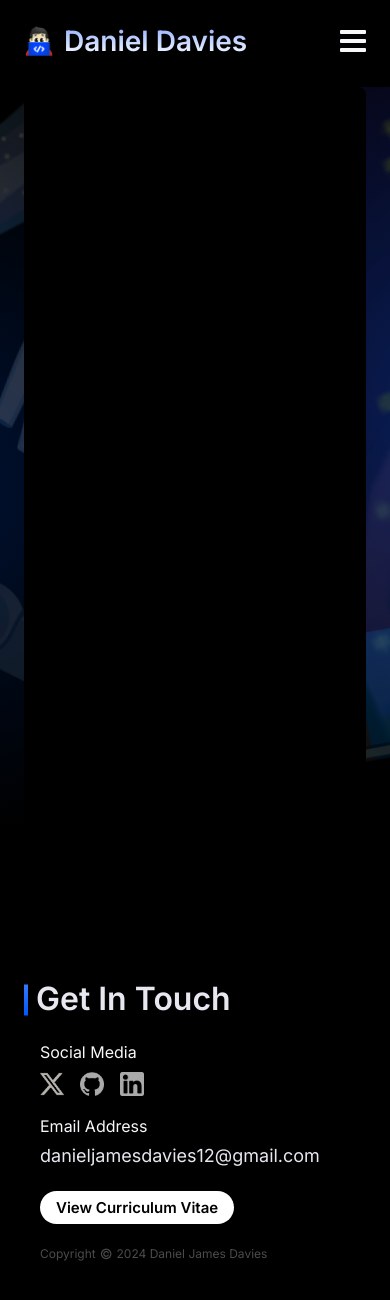
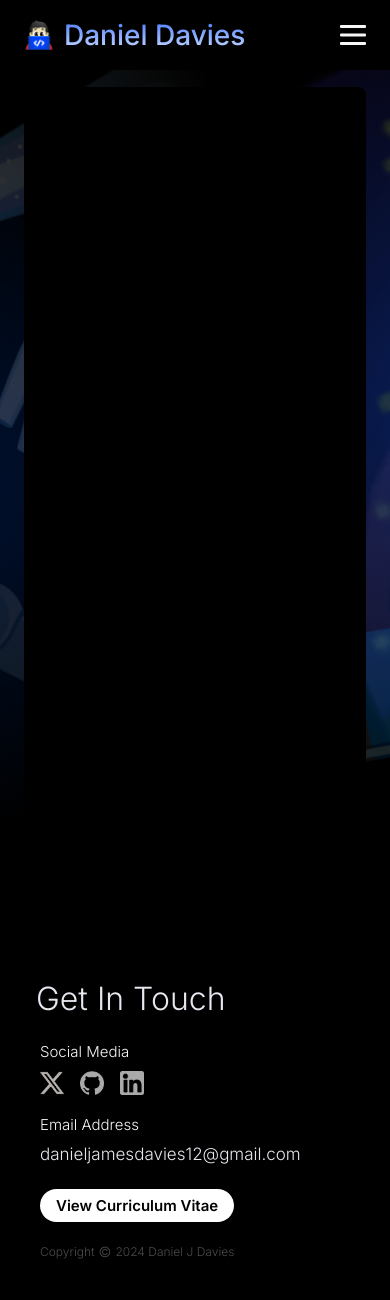
Before and after one commit to DanielJamesDavies/PortfolioWebsite, a React (Create React App) app: page /cv in a window 390 px wide. Shown: the top 1300 px of the page. Built offline with nearby package versions, Linux system fonts and the light colour scheme; a web font is replaced by a local one.

Commit message:
UI Improvements

```diff
--- a/src/components/Footer/Footer.css
+++ b/src/components/Footer/Footer.css
@@ -5,26 +5,15 @@
 	padding-bottom: 48px;
 	width: calc(100% - (2 * var(--page-padding)));
 	max-width: var(--max-width);
+	font-weight: 300;
 }
 
 .footer-title {
 	position: relative;
 	margin-bottom: 24px;
 	padding-left: 12px;
-	font-size: 38px;
-	font-weight: 600;
-}
-
-.footer-title::before {
-	position: absolute;
-	top: 50%;
-	left: 0;
-	transform: translateY(calc(-50% + 1px));
-	display: block;
-	content: "";
-	width: 4px;
-	height: calc(100% - 8px);
-	background: linear-gradient(180deg, var(--colour-blue-tint), var(--colour-blue));
+	font-size: 28px;
+	font-weight: 300;
 }
 
 .footer-section-1 {
@@ -39,13 +28,13 @@
 .footer-links-title,
 .footer-download-cv-btn-title {
 	margin-bottom: 2px;
-	font-size: 16px;
+	font-size: 15px;
 	color: var(--text-colour-secondary);
 }
 
 .footer-email {
 	line-height: 36px;
-	font-size: 18px;
+	font-size: 17px;
 }
 
 .footer-links {
--- a/src/components/Footer/Footer.jsx
+++ b/src/components/Footer/Footer.jsx
@@ -49,7 +49,7 @@ export const Footer = () => {
 			<div className='footer-copyright'>
 				<div>Copyright</div>
 				<div className='footer-copyright-symbol'>©</div>
-				<div>{new Date().getFullYear()} Daniel James Davies</div>
+				<div>{new Date().getFullYear()} Daniel J Davies</div>
 			</div>
 		</div>
 	);
--- a/src/components/Header/Header.css
+++ b/src/components/Header/Header.css
@@ -7,10 +7,10 @@
 	display: flex;
 	align-items: center;
 	margin: 0 auto;
-	padding: 24px 0;
 
 	width: calc(100vw - 24px);
 	width: calc(100vw - (2 * var(--page-padding)));
+	height: 70px;
 	max-width: var(--max-width);
 }
 
@@ -24,7 +24,7 @@
 	content: "";
 
 	width: 100vw;
-	height: 87px;
+	height: 70px;
 
 	background: var(--colour-grey-primary);
 }
@@ -37,7 +37,7 @@
 	align-items: center;
 	background: transparent;
 	color: var(--text-colour-primary);
-	font-size: 28px;
+	font-size: 22px;
 	font-weight: 600;
 	transition: 0.2s;
 	cursor: pointer;
@@ -45,8 +45,8 @@
 }
 
 .header-name-text {
-	font-weight: 600;
-	background: linear-gradient(180deg, #04f -120%, #fff);
+	font-weight: 500;
+	background: linear-gradient(180deg, #04f -50%, #cdf);
 	-webkit-background-clip: text;
 	-webkit-text-fill-color: transparent;
 }
@@ -135,7 +135,7 @@
 	border-radius: 1px;
 	content: "";
 	width: var(--hamburgerWidth);
-	height: 4px;
+	height: 3px;
 	background: var(--text-colour-secondary);
 	transition: 0.2s, opacity 0s;
 }
@@ -146,7 +146,7 @@
 }
 
 .header-hamburger-line:nth-child(1) {
-	top: 0;
+	top: 1px;
 }
 
 .header-hamburger-line:nth-child(2) {
@@ -155,7 +155,7 @@
 }
 
 .header-hamburger-line:nth-child(3) {
-	bottom: 0;
+	bottom: 1px;
 }
 
 .header-is-displaying-pages .header-hamburger-line:nth-child(1) {
@@ -325,10 +325,6 @@
 }
 
 @media (max-width: 900px) {
-	.header::before {
-		height: 87px;
-	}
-
 	.header-name {
 		font-size: 28px;
 	}
--- a/src/components/Page/Page.css
+++ b/src/components/Page/Page.css
@@ -97,15 +97,23 @@
 .page-background-emoji-container:nth-child(2) {
 	top: -280px;
 	right: 540px;
-	font-size: 230px;
-	transform: rotate(25deg);
+	font-size: 245px;
+	transform: rotate(30deg);
 	filter: hue-rotate(15deg);
 }
 
-@media (max-width: 1200px) {
+@media (max-width: 1350px) {
 	.page-background-emoji-container:nth-child(2) {
 		top: -280px;
 		right: 35dvw;
+	}
+}
+
+@media (max-width: 600px) {
+	.page-background-emoji-container:nth-child(2) {
+		transform: rotate(35deg);
+		right: 28dvw;
+		font-size: 210px;
 	}
 }
 
--- a/src/pages/Home/TechnologiesList/TechnologiesList.css
+++ b/src/pages/Home/TechnologiesList/TechnologiesList.css
@@ -11,20 +11,8 @@
 	position: relative;
 	margin-bottom: 24px;
 	padding-left: 12px;
-	font-size: 38px;
-	font-weight: 600;
-}
-
-.home-technologies-list-title::before {
-	position: absolute;
-	top: 50%;
-	left: 0;
-	transform: translateY(calc(-50% + 1px));
-	display: block;
-	content: "";
-	width: 4px;
-	height: calc(100% - 8px);
-	background: var(--text-colour-blue);
+	font-size: 28px;
+	font-weight: 300;
 }
 
 .home-technologies-list-level {
@@ -36,7 +24,7 @@
 .home-technologies-list-level-competence {
 	margin-bottom: 12px;
 	font-size: 16px;
-	font-weight: 600;
+	font-weight: 300;
 }
 
 .home-technologies-list-items {
```
